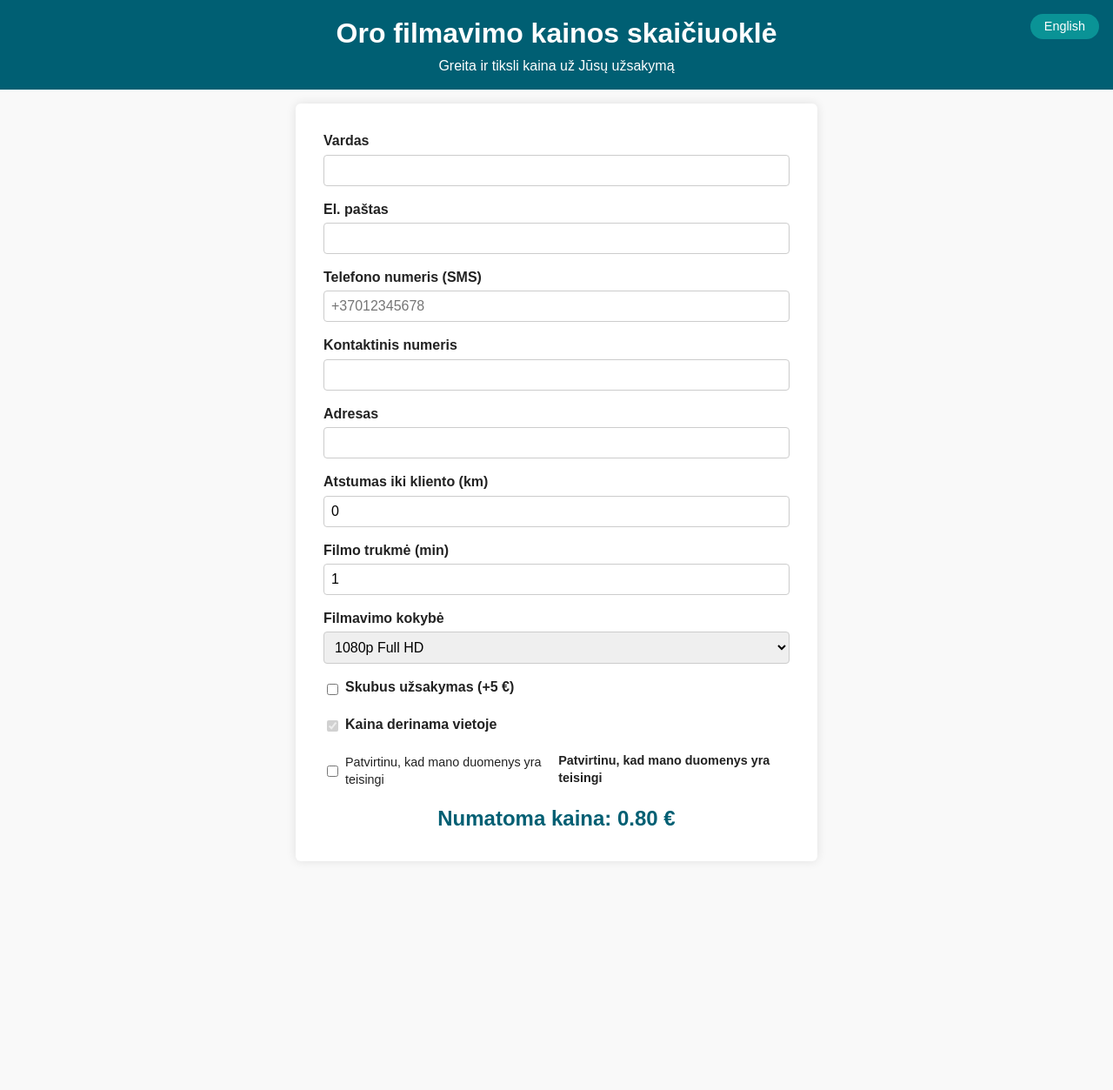
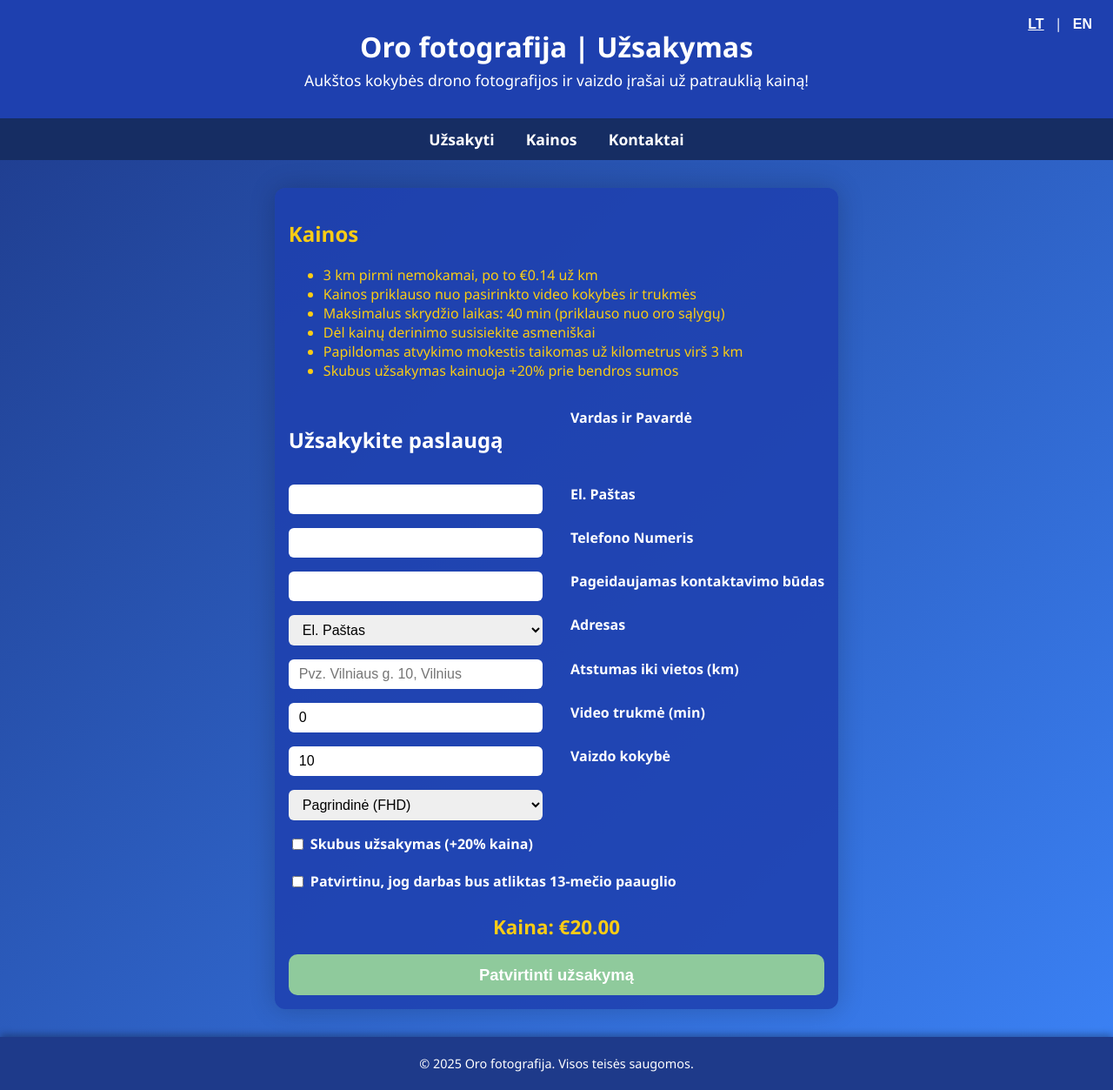
Before and after one commit to OroFotografijaLT/Orofotografijalt.github.io, a plain HTML site: page index.html in a window 1280 px wide. Shown: the whole page at 87% size. Before the commit the page ends 1006 px from the top, so only its background shows below. Drawn offline with Linux system fonts and the light colour scheme.

Commit message:
Update index.html

```diff
--- a/index.html
+++ b/index.html
@@ -3,285 +3,331 @@
 <head>
 <meta charset="UTF-8" />
 <meta name="viewport" content="width=device-width, initial-scale=1" />
-<title>Aerial Videography Price Calculator</title>
+<title>Oro fotografija | Užsakymas</title>
 <style>
-  /* Reset and base */
+  /* Reset and basics */
   * {
     box-sizing: border-box;
   }
   body {
-    font-family: Arial, sans-serif;
-    margin: 0; padding: 0;
-    background: #f9f9f9;
-    color: #222;
-    line-height: 1.4;
+    font-family: 'Segoe UI', Tahoma, Geneva, Verdana, sans-serif;
+    margin: 0;
+    background: linear-gradient(135deg, #1e3a8a 0%, #3b82f6 100%);
+    color: white;
+    min-height: 100vh;
+    display: flex;
+    flex-direction: column;
   }
   header {
-    background: #005f73;
-    color: #fff;
-    padding: 1rem;
     text-align: center;
+    padding: 2rem 1rem;
+    background: #1e40af;
+    box-shadow: 0 3px 8px rgba(0,0,0,0.3);
   }
   header h1 {
-    margin: 0 0 0.25rem;
-    font-size: 1.5rem;
+    margin: 0 0 0.3rem;
+    font-weight: 700;
   }
   header p {
     margin: 0;
+    font-size: 1.1rem;
+    font-weight: 400;
+  }
+  nav {
+    background: #162d63;
+    padding: 0.75rem;
+    text-align: center;
+  }
+  nav a {
+    color: white;
+    text-decoration: none;
+    margin: 0 1rem;
+    font-weight: 600;
+    font-size: 1.1rem;
+    transition: color 0.3s ease;
+  }
+  nav a:hover, nav a:focus {
+    color: #facc15;
+  }
+  .language-switch {
+    position: absolute;
+    top: 1rem;
+    right: 1rem;
+  }
+  .language-switch button {
+    background: transparent;
+    border: none;
+    color: white;
+    font-weight: 700;
+    cursor: pointer;
     font-size: 1rem;
-    font-weight: 300;
+    padding: 0 0.5rem;
+  }
+  .language-switch button.active {
+    text-decoration: underline;
   }
   main {
-    max-width: 600px;
-    margin: 1rem auto;
+    flex: 1;
+    max-width: 900px;
+    margin: 2rem auto;
     padding: 1rem;
-    background: #fff;
-    border-radius: 6px;
-    box-shadow: 0 0 12px rgba(0,0,0,0.1);
-  }
-  /* Language toggle */
-  #langSwitch {
-    position: fixed;
-    top: 1rem;
-    right: 1rem;
-    background: #0a9396;
-    color: #fff;
-    border: none;
-    border-radius: 20px;
-    padding: 0.4rem 1rem;
-    font-size: 0.9rem;
-    cursor: pointer;
-    z-index: 1000;
+    background: rgba(30, 64, 175, 0.85);
+    border-radius: 12px;
+    box-shadow: 0 0 30px rgba(0,0,0,0.2);
   }
   form {
     display: grid;
-    gap: 1rem;
+    grid-template-columns: 1fr 1fr;
+    gap: 1rem 2rem;
   }
-  label {
+  form label {
     display: block;
-    font-weight: bold;
-    margin-bottom: 0.25rem;
+    margin-bottom: 0.3rem;
+    font-weight: 600;
   }
-  input[type="text"],
-  input[type="email"],
-  input[type="number"],
-  select {
+  form input[type="text"],
+  form input[type="email"],
+  form input[type="tel"],
+  form select,
+  form input[type="number"] {
     width: 100%;
-    padding: 0.5rem;
+    padding: 0.5rem 0.75rem;
+    border-radius: 6px;
+    border: none;
     font-size: 1rem;
-    border: 1px solid #ccc;
-    border-radius: 4px;
   }
-  input[type="checkbox"] {
+  form input[type="checkbox"] {
     margin-right: 0.5rem;
-    vertical-align: middle;
   }
-  .checkbox-label {
-    display: flex;
-    align-items: center;
-    font-weight: normal;
+  form .full-width {
+    grid-column: 1 / -1;
   }
-  /* Price display */
-  #priceEstimate {
-    margin-top: 1rem;
-    font-size: 1.25rem;
-    font-weight: bold;
+  form button {
+    grid-column: 1 / -1;
+    padding: 0.8rem 0;
+    font-size: 1.15rem;
+    font-weight: 700;
+    color: white;
+    background-color: #22c55e;
+    border: none;
+    border-radius: 10px;
+    cursor: pointer;
+    transition: background-color 0.3s ease;
+  }
+  form button:disabled {
+    background-color: #8fca9c;
+    cursor: not-allowed;
+  }
+  form button:hover:not(:disabled) {
+    background-color: #16a34a;
+  }
+  .price-display {
+    grid-column: 1 / -1;
+    font-size: 1.4rem;
+    font-weight: 700;
+    margin-top: 0.3rem;
     text-align: center;
-    color: #005f73;
+    color: #facc15;
   }
-  /* Responsive text sizing */
-  @media (min-width: 480px) {
-    header h1 {
-      font-size: 2rem;
-    }
-    main {
-      padding: 2rem;
-    }
-    #priceEstimate {
-      font-size: 1.5rem;
+  footer {
+    text-align: center;
+    padding: 1rem 1rem;
+    background: #1e3a8a;
+    font-size: 0.9rem;
+    box-shadow: 0 -3px 8px rgba(0,0,0,0.3);
+  }
+  footer p {
+    margin: 0.3rem 0;
+  }
+  @media (max-width: 600px) {
+    form {
+      grid-template-columns: 1fr;
     }
   }
 </style>
 </head>
 <body>
-
-<button id="langSwitch">English</button>
-
 <header>
-  <h1 id="header-title">Oro filmavimo kainos skaičiuoklė</h1>
-  <p id="header-subtitle">Greita ir tiksli kaina už Jūsų užsakymą</p>
+  <h1 data-lt="Oro fotografija | Užsakymas" data-en="Aerial Photography | Order">Oro fotografija | Užsakymas</h1>
+  <p data-lt="Aukštos kokybės drono fotografijos ir vaizdo įrašai už patrauklią kainą!" data-en="High quality drone photos and videos at a great price!">Aukštos kokybės drono fotografijos ir vaizdo įrašai už patrauklią kainą!</p>
+  <div class="language-switch" aria-label="Language switch">
+    <button id="lang-lt" class="active" aria-pressed="true">LT</button> |
+    <button id="lang-en" aria-pressed="false">EN</button>
+  </div>
 </header>
 
+<nav>
+  <a href="#order" data-lt="Užsakyti" data-en="Order">Užsakyti</a>
+  <a href="#pricing" data-lt="Kainos" data-en="Pricing">Kainos</a>
+  <a href="#contact" data-lt="Kontaktai" data-en="Contact">Kontaktai</a>
+</nav>
+
 <main>
-  <form id="orderForm" autocomplete="off">
-    <div>
-      <label id="label-name" for="name">Vardas</label>
-      <input type="text" id="name" name="name" required />
-    </div>
+  <section id="pricing" aria-label="Pricing section" style="margin-bottom:2rem; color:#facc15;">
+    <h2 data-lt="Kainos" data-en="Pricing">Kainos</h2>
+    <ul>
+      <li data-lt="3 km pirmi nemokamai, po to €0.14 už km" data-en="First 3 km free, then €0.14 per km">3 km pirmi nemokamai, po to €0.14 už km</li>
+      <li data-lt="Kainos priklauso nuo pasirinkto video kokybės ir trukmės" data-en="Prices depend on selected video quality and duration">Kainos priklauso nuo pasirinkto video kokybės ir trukmės</li>
+      <li data-lt="Maksimalus skrydžio laikas: 40 min (priklauso nuo oro sąlygų)" data-en="Maximum flight time: 40 min (weather dependent)">Maksimalus skrydžio laikas: 40 min (priklauso nuo oro sąlygų)</li>
+      <li data-lt="Dėl kainų derinimo susisiekite asmeniškai" data-en="Prices are negotiable, contact us directly">Dėl kainų derinimo susisiekite asmeniškai</li>
+      <li data-lt="Papildomas atvykimo mokestis taikomas už kilometrus virš 3 km" data-en="Additional arrival fee applies for kilometers over 3 km">Papildomas atvykimo mokestis taikomas už kilometrus virš 3 km</li>
+      <li data-lt="Skubus užsakymas kainuoja +20% prie bendros sumos" data-en="Urgent orders cost +20% on total price">Skubus užsakymas kainuoja +20% prie bendros sumos</li>
+    </ul>
+  </section>
 
-    <div>
-      <label id="label-email" for="email">El. paštas</label>
-      <input type="email" id="email" name="email" required />
-    </div>
+  <form id="orderForm" action="https://formspree.io/f/xgvezjqw" method="POST" novalidate aria-label="Order form">
+    <h2 data-lt="Užsakykite paslaugą" data-en="Order Service">Užsakykite paslaugą</h2>
 
-    <div>
-      <label id="label-sms" for="sms">Telefono numeris (SMS)</label>
-      <input type="text" id="sms" name="sms" pattern="^\+?\d{7,15}$" placeholder="+37012345678" />
-    </div>
+    <label for="name" data-lt="Vardas ir Pavardė" data-en="Full Name">Vardas ir Pavardė</label>
+    <input type="text" id="name" name="name" required autocomplete="name" />
 
-    <div>
-      <label id="label-contact" for="contact">Kontaktinis numeris</label>
-      <input type="text" id="contact" name="contact" />
-    </div>
+    <label for="email" data-lt="El. Paštas" data-en="Email">El. Paštas</label>
+    <input type="email" id="email" name="email" required autocomplete="email" />
 
-    <div>
-      <label id="label-address" for="address">Adresas</label>
-      <input type="text" id="address" name="address" />
-    </div>
+    <label for="phone" data-lt="Telefono Numeris" data-en="Phone Number">Telefono Numeris</label>
+    <input type="tel" id="phone" name="phone" required autocomplete="tel" />
 
-    <div>
-      <label id="label-distance" for="distance">Atstumas iki kliento (km)</label>
-      <input type="number" id="distance" name="distance" min="0" max="1000" step="0.1" value="0" />
-    </div>
+    <label for="contactMethod" data-lt="Pageidaujamas kontaktavimo būdas" data-en="Preferred Contact Method">Pageidaujamas kontaktavimo būdas</label>
+    <select id="contactMethod" name="contactMethod" required>
+      <option value="email" data-lt="El. Paštas" data-en="Email" selected>El. Paštas</option>
+      <option value="sms" data-lt="SMS" data-en="SMS">SMS</option>
+    </select>
 
-    <div>
-      <label id="label-duration" for="duration">Filmo trukmė (min)</label>
-      <input type="number" id="duration" name="duration" min="1" max="40" value="1" />
-    </div>
+    <label for="address" data-lt="Adresas" data-en="Address">Adresas</label>
+    <input type="text" id="address" name="address" placeholder="Pvz. Vilniaus g. 10, Vilnius" required autocomplete="street-address" />
 
-    <div>
-      <label id="label-quality" for="quality">Filmavimo kokybė</label>
-      <select id="quality" name="quality">
-        <option value="1080p" selected>1080p Full HD</option>
-        <option value="2.7k">2.7K</option>
-        <option value="4k">4K</option>
-      </select>
-    </div>
+    <label for="distance" data-lt="Atstumas iki vietos (km)" data-en="Distance to Location (km)">Atstumas iki vietos (km)</label>
+    <input type="number" id="distance" name="distance" min="0" max="100" step="0.1" value="0" required />
 
-    <div class="checkbox-label">
+    <label for="videoLength" data-lt="Video trukmė (min)" data-en="Video Length (min)">Video trukmė (min)</label>
+    <input type="number" id="videoLength" name="videoLength" min="1" max="40" step="1" value="10" required />
+
+    <label for="quality" data-lt="Vaizdo kokybė" data-en="Video Quality">Vaizdo kokybė</label>
+    <select id="quality" name="quality" required>
+      <option value="basic" data-lt="Pagrindinė (FHD)" data-en="Basic (FHD)" selected>Pagrindinė (FHD)</option>
+      <option value="pro" data-lt="Profesionali (4K)" data-en="Professional (4K)">Profesionali (4K)</option>
+    </select>
+
+    <label class="full-width" for="urgent" style="display:flex; align-items:center;">
       <input type="checkbox" id="urgent" name="urgent" />
-      <label for="urgent" id="urgentLabel">Skubus užsakymas (+5 €)</label>
-    </div>
+      <span data-lt="Skubus užsakymas (+20% kaina)" data-en="Urgent Order (+20% price)">Skubus užsakymas (+20% kaina)</span>
+    </label>
 
-    <div class="checkbox-label">
-      <input type="checkbox" id="negotiable" name="negotiable" checked disabled />
-      <label for="negotiable" id="negotiableLabel">Kaina derinama vietoje</label>
-    </div>
+    <label class="full-width" for="confirmation" style="display:flex; align-items:center;">
+      <input type="checkbox" id="confirmation" name="confirmation" required />
+      <span data-lt="Patvirtinu, jog darbas bus atliktas 13-mečio paauglio" data-en="I confirm the work will be done by a 13 year old teen">Patvirtinu, jog darbas bus atliktas 13-mečio paauglio</span>
+    </label>
 
-    <div class="checkbox-label" style="font-size:0.9rem;">
-      <input type="checkbox" id="confirmation" name="confirmation" required />
-      <label for="confirmation" id="confirmationText">Patvirtinu, kad mano duomenys yra teisingi</label>
-    </div>
+    <div class="price-display" aria-live="polite" aria-atomic="true" id="priceDisplay">Kaina: €0.00</div>
+
+    <button type="submit" id="confirmOrderBtn" disabled>Patvirtinti užsakymą</button>
   </form>
-
-  <div id="priceEstimate">Numatoma kaina: 0.00 €</div>
 </main>
 
+<footer>
+  <p data-lt="© 2025 Oro fotografija. Visos teisės saugomos." data-en="© 2025 Aerial Photography. All rights reserved.">© 2025 Oro fotografija. Visos teisės saugomos.</p>
+</footer>
+
 <script>
-  const texts = {
-    lt: {
-      headerTitle: "Oro filmavimo kainos skaičiuoklė",
-      headerSubtitle: "Greita ir tiksli kaina už Jūsų užsakymą",
-      labelName: "Vardas",
-      labelEmail: "El. paštas",
-      labelSms: "Telefono numeris (SMS)",
-      labelContact: "Kontaktinis numeris",
-      labelAddress: "Adresas",
-      labelDistance: "Atstumas iki kliento (km)",
-      labelDuration: "Filmo trukmė (min)",
-      labelQuality: "Filmavimo kokybė",
-      urgentLabel: "Skubus užsakymas (+5 €)",
-      negotiableLabel: "Kaina derinama vietoje",
-      confirmationText: "Patvirtinu, kad mano duomenys yra teisingi",
-      priceEstimatePrefix: "Numatoma kaina: ",
-    },
-    en: {
-      headerTitle: "Aerial Videography Price Calculator",
-      headerSubtitle: "Quick and accurate price for your order",
-      labelName: "Name",
-      labelEmail: "Email",
-      labelSms: "Phone number (SMS)",
-      labelContact: "Contact number",
-      labelAddress: "Address",
-      labelDistance: "Distance to client (km)",
-      labelDuration: "Film duration (min)",
-      labelQuality: "Filming quality",
-      urgentLabel: "Urgent order (+5 €)",
-      negotiableLabel: "Price negotiable on site",
-      confirmationText: "I confirm my data is correct",
-      priceEstimatePrefix: "Estimated price: ",
+  // Language switch logic
+  const langLtBtn = document.getElementById("lang-lt");
+  const langEnBtn = document.getElementById("lang-en");
+  const elementsWithLang = document.querySelectorAll("[data-lt][data-en]");
+
+  function setLanguage(lang) {
+    elementsWithLang.forEach(el => {
+      el.textContent = el.getAttribute(`data-${lang}`);
+    });
+    langLtBtn.classList.toggle("active", lang === "lt");
+    langLtBtn.setAttribute("aria-pressed", lang === "lt");
+    langEnBtn.classList.toggle("active", lang === "en");
+    langEnBtn.setAttribute("aria-pressed", lang === "en");
+  }
+  langLtBtn.addEventListener("click", () => setLanguage("lt"));
+  langEnBtn.addEventListener("click", () => setLanguage("en"));
+  // default language
+  setLanguage("lt");
+
+  // Price calculation
+  const distanceInput = document.getElementById("distance");
+  const videoLengthInput = document.getElementById("videoLength");
+  const qualitySelect = document.getElementById("quality");
+  const urgentCheckbox = document.getElementById("urgent");
+  const priceDisplay = document.getElementById("priceDisplay");
+  const confirmOrderBtn = document.getElementById("confirmOrderBtn");
+  const confirmationCheckbox = document.getElementById("confirmation");
+
+  function calculatePrice() {
+    // Get values
+    let distance = parseFloat(distanceInput.value) || 0;
+    if (distance < 0) distance = 0;
+    let videoLength = parseInt(videoLengthInput.value) || 10;
+    if (videoLength < 1) videoLength = 1;
+    if (videoLength > 40) videoLength = 40; // max flight time
+    videoLengthInput.value = videoLength;
+
+    let quality = qualitySelect.value;
+    let urgent = urgentCheckbox.checked;
+
+    // Base rates (EUR)
+    const baseRates = {
+      basic: 20,    // per 10 min
+      pro: 35       // per 10 min
+    };
+
+    // Calculate base price per minute
+    let pricePerMin = baseRates[quality] / 10;
+
+    // Distance fee
+    const freeKm = 3;
+    const extraKm = distance > freeKm ? distance - freeKm : 0;
+    const kmFeePerKm = 0.14;
+    let distanceFee = extraKm * kmFeePerKm;
+
+    // Calculate price for video length
+    let videoPrice = videoLength * pricePerMin;
+
+    // Add distance fee
+    let totalPrice = videoPrice + distanceFee;
+
+    // Urgent surcharge +20%
+    if (urgent) {
+      totalPrice *= 1.20;
     }
-  };
 
-  const langSwitchBtn = document.getElementById("langSwitch");
-  let currentLang = "lt";
+    // Round to 2 decimals
+    totalPrice = totalPrice.toFixed(2);
 
-  langSwitchBtn.addEventListener("click", () => {
-    currentLang = currentLang === "lt" ? "en" : "lt";
-    switchLanguage(currentLang);
-    langSwitchBtn.textContent = currentLang === "lt" ? "English" : "Lietuvių";
-    updatePrice();
-  });
-
-  function switchLanguage(lang) {
-    const t = texts[lang];
-    document.getElementById("header-title").textContent = t.headerTitle;
-    document.getElementById("header-subtitle").textContent = t.headerSubtitle;
-    document.getElementById("label-name").textContent = t.labelName;
-    document.getElementById("label-email").textContent = t.labelEmail;
-    document.getElementById("label-sms").textContent = t.labelSms;
-    document.getElementById("label-contact").textContent = t.labelContact;
-    document.getElementById("label-address").textContent = t.labelAddress;
-    document.getElementById("label-distance").textContent = t.labelDistance;
-    document.getElementById("label-duration").textContent = t.labelDuration;
-    document.getElementById("label-quality").textContent = t.labelQuality;
-    document.querySelector('label[for="urgent"]').textContent = t.urgentLabel;
-    document.querySelector('label[for="negotiable"]').textContent = t.negotiableLabel;
-    document.querySelector('input[name="confirmation"]').parentNode.childNodes[2].nodeValue = " " + t.confirmationText;
-    document.getElementById("priceEstimate").textContent = t.priceEstimatePrefix + "0.00 €";
+    return totalPrice;
   }
 
   function updatePrice() {
-    const distance = parseFloat(document.getElementById("distance").value) || 0;
-    const duration = Math.min(Math.max(parseInt(document.getElementById("duration").value) || 1, 1), 40);
-    const quality = document.getElementById("quality").value;
-    const urgent = document.getElementById("urgent").checked;
-
-    // Price constants
-    const arrivalFreeKm = 3;
-    const arrivalPricePerKm = 0.14;
-
-    const qualityPrices = {
-      "1080p": 0.8,
-      "2.7k": 1.0,
-      "4k": 1.5
-    };
-
-    // Arrival fee calculation
-    const arrivalKm = distance > arrivalFreeKm ? distance - arrivalFreeKm : 0;
-    const arrivalFee = arrivalKm * arrivalPricePerKm;
-
-    // Flight fee calculation
-    const flightPricePerMin = qualityPrices[quality] || 0.8;
-    const flightFee = duration * flightPricePerMin;
-
-    // Urgent fee
-    const urgentFee = urgent ? 5 : 0;
-
-    const totalPrice = arrivalFee + flightFee + urgentFee;
-
-    const prefix = texts[currentLang].priceEstimatePrefix;
-
-    document.getElementById("priceEstimate").textContent = `${prefix}${totalPrice.toFixed(2)} €`;
+    const price = calculatePrice();
+    priceDisplay.textContent = `Kaina: €${price}`;
   }
 
-  // Update price on form changes
-  document.getElementById("orderForm").addEventListener("input", updatePrice);
+  // Enable confirm button only if confirmation checkbox checked
+  confirmationCheckbox.addEventListener("change", () => {
+    confirmOrderBtn.disabled = !confirmationCheckbox.checked;
+  });
 
-  // Initialize price and language on load
-  switchLanguage(currentLang);
+  // Update price live on input changes
+  [distanceInput, videoLengthInput, qualitySelect, urgentCheckbox].forEach(el => {
+    el.addEventListener("input", updatePrice);
+  });
+
+  // Initial price display
   updatePrice();
+
+  // Optional: You can handle the form submit here or just let it POST to Formspree
+  const orderForm = document.getElementById("orderForm");
+  orderForm.addEventListener("submit", e => {
+    if (!confirmationCheckbox.checked) {
+      e.preventDefault();
+      alert("Prašome patvirtinti, kad darbas bus atliktas 13-mečio.");
+    }
+    // else, form submits normally
+  });
 </script>
-
 </body>
 </html>
```
